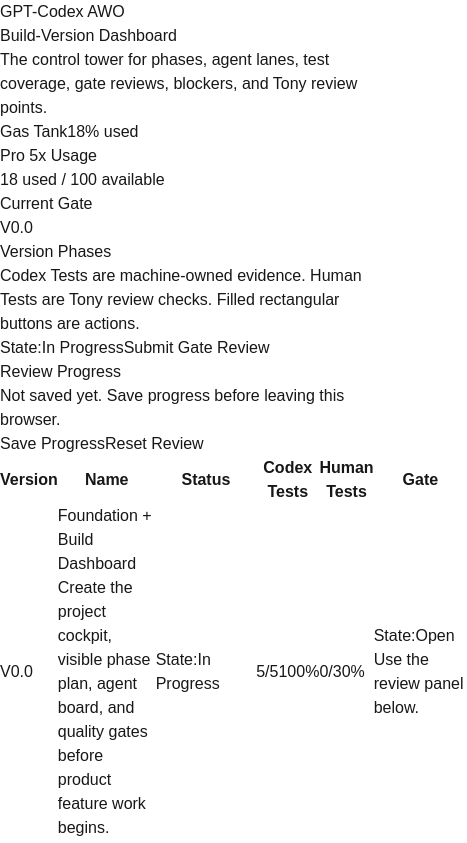
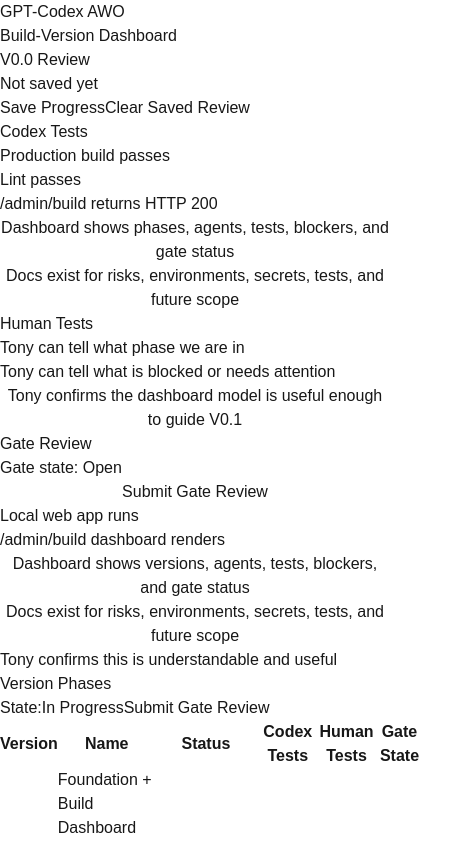
Before and after one commit to TBHVision/gpt-codex-awo, a Next.js app: page /admin/build in a window 390 px wide. Shown: the top 843 px of the page, 467 px wide, since content can reach past the window. Built offline with nearby package versions, Linux system fonts and the light colour scheme.

Commit message:
feat: add gate approval flow

```diff
--- a/src/app/admin/build/BuildDashboardClient.tsx
+++ b/src/app/admin/build/BuildDashboardClient.tsx
@@ -1,10 +1,9 @@
 "use client";
 
-import { useEffect, useMemo, useState } from "react";
+import { useMemo, useState } from "react";
 import {
   agentLanes,
   buildVersions,
-  gasTank,
   gateReview,
   parkingLot,
 } from "@/data/build-dashboard";
@@ -37,14 +36,40 @@ const humanTests = [
 ];
 
 const storageKey = "awo-build-dashboard-v0.0.2";
+const currentPhaseId = "V0.0";
+const nextPhaseId = "V0.1";
 
 type SavedDashboardState = {
   selfChecked: boolean[];
   humanChecked: boolean[];
   gateChecked: boolean[];
   gateSubmitted: boolean;
+  phaseApproved: boolean;
   savedAt: string | null;
 };
+
+function getSavedState(): SavedDashboardState | null {
+  if (typeof window === "undefined") {
+    return null;
+  }
+
+  const stored = window.localStorage.getItem(storageKey);
+
+  if (!stored) {
+    return null;
+  }
+
+  try {
+    return JSON.parse(stored) as SavedDashboardState;
+  } catch {
+    window.localStorage.removeItem(storageKey);
+    return null;
+  }
+}
+
+function normalizeChecks(items: boolean[], length: number) {
+  return Array.from({ length }, (_, index) => items[index] ?? false);
+}
 
 function StatusLabel({ label }: { label: string }) {
   return (
@@ -130,32 +155,94 @@ function Checklist({
   onToggle: (index: number) => void;
 }) {
   return (
-    <div className="rounded-lg border border-slate-200 bg-white p-5">
-      <h2 className="text-lg font-semibold">{title}</h2>
-      <div className="mt-4 space-y-3">
+    <div className="rounded-lg border border-slate-200 bg-white p-4">
+      <h2 className="text-base font-semibold">{title}</h2>
+      <div className="mt-3 space-y-2">
         {items.map((item, index) => (
-          <label
-            className="flex cursor-pointer gap-3 rounded-lg border border-slate-200 bg-slate-50 p-3 text-sm text-slate-700"
+          <button
+            aria-checked={checked[index]}
+            className="flex w-full cursor-pointer gap-2 rounded-md border border-slate-200 bg-slate-50 px-3 py-2 text-left text-sm text-slate-700 hover:bg-white"
             key={item}
+            onClick={() => onToggle(index)}
+            role="checkbox"
+            type="button"
           >
-            <input
-              checked={checked[index]}
-              className="mt-0.5 h-4 w-4 accent-slate-950"
-              onChange={() => onToggle(index)}
-              type="checkbox"
-            />
+            <span
+              className={`mt-0.5 flex h-4 w-4 shrink-0 items-center justify-center rounded border ${
+                checked[index]
+                  ? "border-slate-950 bg-slate-950"
+                  : "border-slate-300 bg-white"
+              }`}
+            >
+              {checked[index] ? <span className="h-2 w-2 rounded-sm bg-white" /> : null}
+            </span>
             <span>{item}</span>
-          </label>
+          </button>
         ))}
       </div>
     </div>
   );
 }
 
+function GateState({ label }: { label: string }) {
+  return (
+    <span className="text-sm font-semibold text-slate-700">
+      Gate state: <span className="text-slate-950">{label}</span>
+    </span>
+  );
+}
+
+function ConfirmGateDialog({
+  onCancel,
+  onConfirm,
+}: {
+  onCancel: () => void;
+  onConfirm: () => void;
+}) {
+  const [typedPhase, setTypedPhase] = useState("");
+  const canConfirm = typedPhase.trim().toUpperCase() === currentPhaseId;
+
+  return (
+    <div
+      aria-labelledby="gate-confirm-title"
+      aria-modal="true"
+      className="fixed inset-0 z-50 flex items-center justify-center bg-slate-950/40 px-4"
+      role="dialog"
+    >
+      <div className="w-full max-w-lg rounded-lg border border-slate-200 bg-white p-5 shadow-xl">
+        <h2 className="text-lg font-semibold" id="gate-confirm-title">
+          Approve {currentPhaseId}
+        </h2>
+        <p className="mt-2 text-sm leading-6 text-slate-600">
+          Are you sure {currentPhaseId} is complete and ready to move on to{" "}
+          {nextPhaseId}? Type {currentPhaseId} to confirm.
+        </p>
+        <input
+          autoFocus
+          className="mt-4 h-11 w-full rounded-md border border-slate-300 px-3 text-sm outline-none focus:border-slate-950"
+          onChange={(event) => setTypedPhase(event.target.value)}
+          placeholder={currentPhaseId}
+          value={typedPhase}
+        />
+        <div className="mt-5 flex flex-wrap justify-end gap-2">
+          <ActionButton kind="secondary" onClick={onCancel}>
+            Cancel
+          </ActionButton>
+          <ActionButton disabled={!canConfirm} onClick={onConfirm}>
+            Approve Phase
+          </ActionButton>
+        </div>
+      </div>
+    </div>
+  );
+}
+
 export default function BuildDashboardClient() {
-  const gasTankPercent = Math.round((gasTank.used / gasTank.available) * 100);
+  const [initialSavedState] = useState(() => getSavedState());
   const [selfChecked, setSelfChecked] = useState(() =>
-    selfTests.map((item) =>
+    initialSavedState?.selfChecked?.length === selfTests.length
+      ? initialSavedState.selfChecked
+      : selfTests.map((item) =>
       [
         "Production build passes",
         "Lint passes",
@@ -166,10 +253,14 @@ export default function BuildDashboardClient() {
         ),
   );
   const [humanChecked, setHumanChecked] = useState(() =>
-    humanTests.map(() => false),
+    initialSavedState?.humanChecked?.length === humanTests.length
+      ? initialSavedState.humanChecked
+      : humanTests.map(() => false),
   );
   const [gateChecked, setGateChecked] = useState(() =>
-    gateReview.required.map((item) =>
+    initialSavedState?.gateChecked?.length === gateReview.required.length
+      ? initialSavedState.gateChecked
+      : gateReview.required.map((item) =>
       [
         "Local web app runs",
         "/admin/build dashboard renders",
@@ -178,49 +269,31 @@ export default function BuildDashboardClient() {
       ].includes(item),
         ),
   );
-  const [gateSubmitted, setGateSubmitted] = useState(false);
-  const [savedAt, setSavedAt] = useState<string | null>(null);
-  const [loaded, setLoaded] = useState(false);
+  const [gateSubmitted, setGateSubmitted] = useState(
+    initialSavedState?.gateSubmitted ?? false,
+  );
+  const [phaseApproved, setPhaseApproved] = useState(
+    initialSavedState?.phaseApproved ?? false,
+  );
+  const [showGateConfirm, setShowGateConfirm] = useState(false);
+  const [savedAt, setSavedAt] = useState<string | null>(
+    initialSavedState?.savedAt ?? null,
+  );
 
   const currentVersion = buildVersions[0];
-  const selfPassed = selfChecked.filter(Boolean).length;
-  const humanPassed = humanChecked.filter(Boolean).length;
-  const gatePassed = gateChecked.filter(Boolean).length;
+  const normalizedSelfChecked = normalizeChecks(selfChecked, selfTests.length);
+  const normalizedHumanChecked = normalizeChecks(humanChecked, humanTests.length);
+  const normalizedGateChecked = normalizeChecks(
+    gateChecked,
+    gateReview.required.length,
+  );
+  const selfPassed = normalizedSelfChecked.filter(Boolean).length;
+  const humanPassed = normalizedHumanChecked.filter(Boolean).length;
+  const gatePassed = normalizedGateChecked.filter(Boolean).length;
   const canSubmitGate =
     selfPassed === selfTests.length &&
     humanPassed === humanTests.length &&
     gatePassed === gateReview.required.length;
-
-  useEffect(() => {
-    window.setTimeout(() => {
-      const stored = window.localStorage.getItem(storageKey);
-
-      if (stored) {
-        try {
-          const parsed = JSON.parse(stored) as SavedDashboardState;
-
-          if (parsed.selfChecked?.length === selfTests.length) {
-            setSelfChecked(parsed.selfChecked);
-          }
-
-          if (parsed.humanChecked?.length === humanTests.length) {
-            setHumanChecked(parsed.humanChecked);
-          }
-
-          if (parsed.gateChecked?.length === gateReview.required.length) {
-            setGateChecked(parsed.gateChecked);
-          }
-
-          setGateSubmitted(Boolean(parsed.gateSubmitted));
-          setSavedAt(parsed.savedAt ?? null);
-        } catch {
-          window.localStorage.removeItem(storageKey);
-        }
-      }
-
-      setLoaded(true);
-    }, 0);
-  }, []);
 
   const liveVersions = useMemo(
     () =>
@@ -228,40 +301,61 @@ export default function BuildDashboardClient() {
         index === 0
           ? {
               ...version,
+              status: phaseApproved ? ("Complete" as const) : version.status,
               selfTests: { passed: selfPassed, total: selfTests.length },
               humanTests: { passed: humanPassed, total: humanTests.length },
-              gate: gateSubmitted ? ("Pending Review" as const) : version.gate,
+              gate: phaseApproved
+                ? ("Approved" as const)
+                : gateSubmitted
+                  ? ("Pending Review" as const)
+                  : version.gate,
+            }
+          : index === 1 && phaseApproved
+            ? {
+                ...version,
+                status: "In Progress" as const,
+                gate: "Open" as const,
               }
           : version,
       ),
-    [gateSubmitted, humanPassed, selfPassed],
+    [gateSubmitted, humanPassed, phaseApproved, selfPassed],
   );
 
   const toggleSelf = (index: number) => {
     setSelfChecked((items) =>
-      items.map((item, itemIndex) => (itemIndex === index ? !item : item)),
+      normalizeChecks(items, selfTests.length).map((item, itemIndex) =>
+        itemIndex === index ? !item : item,
+      ),
     );
   };
 
   const toggleHuman = (index: number) => {
     setHumanChecked((items) =>
-      items.map((item, itemIndex) => (itemIndex === index ? !item : item)),
+      normalizeChecks(items, humanTests.length).map((item, itemIndex) =>
+        itemIndex === index ? !item : item,
+      ),
     );
   };
 
   const toggleGate = (index: number) => {
     setGateChecked((items) =>
-      items.map((item, itemIndex) => (itemIndex === index ? !item : item)),
+      normalizeChecks(items, gateReview.required.length).map((item, itemIndex) =>
+        itemIndex === index ? !item : item,
+      ),
     );
   };
 
-  const saveProgress = (submit = gateSubmitted) => {
+  const saveProgress = (
+    submit = gateSubmitted,
+    approved = phaseApproved,
+  ) => {
     const nextSavedAt = new Date().toLocaleString();
     const state: SavedDashboardState = {
-      selfChecked,
-      humanChecked,
-      gateChecked,
+      selfChecked: normalizedSelfChecked,
+      humanChecked: normalizedHumanChecked,
+      gateChecked: normalizedGateChecked,
       gateSubmitted: submit,
+      phaseApproved: approved,
       savedAt: nextSavedAt,
     };
 
@@ -270,13 +364,20 @@ export default function BuildDashboardClient() {
   };
 
   const submitGateReview = () => {
+    setShowGateConfirm(true);
+  };
+
+  const approveGateReview = () => {
     setGateSubmitted(true);
+    setPhaseApproved(true);
+    setShowGateConfirm(false);
     const nextSavedAt = new Date().toLocaleString();
     const state: SavedDashboardState = {
-      selfChecked,
-      humanChecked,
-      gateChecked,
+      selfChecked: normalizedSelfChecked,
+      humanChecked: normalizedHumanChecked,
+      gateChecked: normalizedGateChecked,
       gateSubmitted: true,
+      phaseApproved: true,
       savedAt: nextSavedAt,
     };
 
@@ -292,6 +393,8 @@ export default function BuildDashboardClient() {
           "Production build passes",
           "Lint passes",
           "/admin/build returns HTTP 200",
+          "Dashboard shows phases, agents, tests, blockers, and gate status",
+          "Docs exist for risks, environments, secrets, tests, and future scope",
         ].includes(item),
       ),
     );
@@ -307,13 +410,21 @@ export default function BuildDashboardClient() {
       ),
     );
     setGateSubmitted(false);
+    setPhaseApproved(false);
+    setShowGateConfirm(false);
     setSavedAt(null);
   };
 
   return (
     <main className="min-h-screen bg-[#f6f4ef] text-slate-950">
+      {showGateConfirm ? (
+        <ConfirmGateDialog
+          onCancel={() => setShowGateConfirm(false)}
+          onConfirm={approveGateReview}
+        />
+      ) : null}
       <section className="border-b border-slate-200 bg-white">
-        <div className="mx-auto flex max-w-7xl flex-col gap-6 px-5 py-8 sm:px-8 lg:flex-row lg:items-end lg:justify-between">
+        <div className="mx-auto flex max-w-7xl flex-col gap-4 px-5 py-6 sm:px-8 lg:flex-row lg:items-end lg:justify-between">
           <div>
             <p className="text-sm font-semibold uppercase tracking-[0.12em] text-slate-500">
               GPT-Codex AWO
@@ -321,36 +432,28 @@ export default function BuildDashboardClient() {
             <h1 className="mt-2 text-3xl font-semibold tracking-normal sm:text-4xl">
               Build-Version Dashboard
             </h1>
-            <p className="mt-3 max-w-3xl text-base leading-7 text-slate-600">
-              The control tower for phases, agent lanes, test coverage, gate
-              reviews, blockers, and Tony review points.
-            </p>
           </div>
-          <div className="grid gap-3 sm:grid-cols-2 lg:w-[420px]">
-            <div className="rounded-lg border border-emerald-200 bg-emerald-50 p-4">
-              <div className="flex items-center justify-between gap-3 text-sm font-medium text-emerald-900">
-                <span>Gas Tank</span>
-                <span>{gasTankPercent}% used</span>
+          <div className="flex flex-col gap-2 rounded-lg border border-slate-200 bg-slate-50 p-3 lg:min-w-[420px]">
+            <div className="flex flex-col gap-1 sm:flex-row sm:items-center sm:justify-between">
+              <div>
+                <div className="text-sm font-semibold text-slate-950">
+                  V0.0 Review
                 </div>
-              <div className="mt-1 text-2xl font-semibold text-emerald-950">
-                {gasTank.label}
-              </div>
-              <div className="mt-3 h-2 rounded-full bg-emerald-100">
-                <div
-                  className="h-2 rounded-full bg-emerald-700"
-                  style={{ width: `${gasTankPercent}%` }}
-                />
-              </div>
-              <div className="mt-2 text-xs font-medium text-emerald-900">
-                {gasTank.used} used / {gasTank.available} available
+                <div className="text-xs text-slate-600">
+                  {savedAt
+                    ? `Saved ${savedAt}`
+                    : phaseApproved
+                      ? `${currentPhaseId} approved`
+                      : "Not saved yet"}
                 </div>
               </div>
-            <div className="rounded-lg border border-blue-200 bg-blue-50 p-4">
-              <div className="text-sm font-medium text-blue-900">
-                Current Gate
-              </div>
-              <div className="mt-1 text-2xl font-semibold text-blue-950">
-                {gateReview.currentVersion}
+              <div className="flex flex-wrap gap-2">
+                <ActionButton kind="secondary" onClick={() => saveProgress()}>
+                  Save Progress
+                </ActionButton>
+                <ActionButton kind="danger" onClick={resetReview}>
+                  Clear Saved Review
+                </ActionButton>
               </div>
             </div>
           </div>
@@ -359,45 +462,85 @@ export default function BuildDashboardClient() {
 
       <div className="mx-auto grid max-w-7xl gap-6 px-5 py-6 sm:px-8 lg:grid-cols-[1fr_360px]">
         <section className="space-y-6">
-          <div className="rounded-lg border border-slate-200 bg-white p-5">
-            <div className="flex flex-col gap-3 sm:flex-row sm:items-center sm:justify-between">
+          <div className="space-y-4">
+            <div className="grid gap-4 xl:grid-cols-2">
+              <Checklist
+                checked={normalizedSelfChecked}
+                items={selfTests}
+                onToggle={toggleSelf}
+                title="Codex Tests"
+              />
+              <Checklist
+                checked={normalizedHumanChecked}
+                items={humanTests}
+                onToggle={toggleHuman}
+                title="Human Tests"
+              />
+            </div>
+
+            <div className="rounded-lg border border-slate-200 bg-white p-4">
+              <div className="flex flex-col gap-3 lg:flex-row lg:items-center lg:justify-between">
                 <div>
-                <h2 className="text-xl font-semibold">Version Phases</h2>
-                <p className="mt-1 text-sm text-slate-600">
-                  Codex Tests are machine-owned evidence. Human Tests are Tony
-                  review checks. Filled rectangular buttons are actions.
-                </p>
+                  <h2 className="text-base font-semibold">Gate Review</h2>
+                  <div className="mt-1">
+                    <GateState
+                      label={
+                        phaseApproved
+                          ? "Approved"
+                          : gateSubmitted
+                            ? "Pending Review"
+                            : "Open"
+                      }
+                    />
                   </div>
-              <div className="flex flex-wrap gap-2">
-                <StatusLabel label={currentVersion.status} />
+                </div>
                 <ActionButton
-                  disabled={!canSubmitGate || gateSubmitted}
+                  disabled={!canSubmitGate || gateSubmitted || phaseApproved}
                   onClick={submitGateReview}
                 >
                   Submit Gate Review
                 </ActionButton>
               </div>
+              <div className="mt-3 grid gap-2 lg:grid-cols-2">
+                {gateReview.required.map((item, index) => (
+                  <button
+                    aria-checked={normalizedGateChecked[index]}
+                    className="flex cursor-pointer gap-2 rounded-md border border-slate-200 bg-slate-50 px-3 py-2 text-left text-sm text-slate-700 hover:bg-white"
+                    key={item}
+                    onClick={() => toggleGate(index)}
+                    role="checkbox"
+                    type="button"
+                  >
+                    <span
+                      className={`mt-0.5 flex h-4 w-4 shrink-0 items-center justify-center rounded border ${
+                        normalizedGateChecked[index]
+                          ? "border-slate-950 bg-slate-950"
+                          : "border-slate-300 bg-white"
+                      }`}
+                    >
+                      {normalizedGateChecked[index] ? (
+                        <span className="h-2 w-2 rounded-sm bg-white" />
+                      ) : null}
+                    </span>
+                    <span>{item}</span>
+                  </button>
+                ))}
+              </div>
+            </div>
           </div>
 
-            <div className="mt-4 flex flex-col gap-3 rounded-lg border border-slate-200 bg-slate-50 p-4 sm:flex-row sm:items-center sm:justify-between">
+          <div className="rounded-lg border border-slate-200 bg-white p-5">
+            <div className="flex flex-col gap-3 sm:flex-row sm:items-center sm:justify-between">
               <div>
-                <div className="text-sm font-semibold text-slate-900">
-                  Review Progress
-                </div>
-                <div className="mt-1 text-sm text-slate-600">
-                  {savedAt
-                    ? `Saved in this browser at ${savedAt}.`
-                    : loaded
-                      ? "Not saved yet. Save progress before leaving this browser."
-                      : "Loading saved review state..."}
-                </div>
+                <h2 className="text-xl font-semibold">Version Phases</h2>
               </div>
               <div className="flex flex-wrap gap-2">
-                <ActionButton kind="secondary" onClick={() => saveProgress()}>
-                  Save Progress
-                </ActionButton>
-                <ActionButton kind="danger" onClick={resetReview}>
-                  Reset Review
+                <StatusLabel label={currentVersion.status} />
+                <ActionButton
+                  disabled={!canSubmitGate || gateSubmitted || phaseApproved}
+                  onClick={submitGateReview}
+                >
+                  Submit Gate Review
                 </ActionButton>
               </div>
             </div>
@@ -411,7 +554,7 @@ export default function BuildDashboardClient() {
                     <th className="py-3 pr-4 font-semibold">Status</th>
                     <th className="py-3 pr-4 font-semibold">Codex Tests</th>
                     <th className="py-3 pr-4 font-semibold">Human Tests</th>
-                    <th className="py-3 pr-4 font-semibold">Gate</th>
+                    <th className="py-3 pr-4 font-semibold">Gate State</th>
                   </tr>
                 </thead>
                 <tbody>
@@ -437,35 +580,13 @@ export default function BuildDashboardClient() {
                         <ProgressBar {...version.humanTests} />
                       </td>
                       <td className="py-4 pr-4">
-                        <div className="space-y-2">
-                          <StatusLabel label={version.gate} />
-                          {version.id === "V0.0" ? (
-                            <div className="text-xs text-slate-500">
-                              Use the review panel below.
-                            </div>
-                          ) : null}
-                        </div>
+                        <GateState label={version.gate} />
                       </td>
                     </tr>
                   ))}
                 </tbody>
               </table>
             </div>
-          </div>
-
-          <div className="grid gap-6 xl:grid-cols-2">
-            <Checklist
-              checked={selfChecked}
-              items={selfTests}
-              onToggle={toggleSelf}
-              title="V0.0 Codex Tests"
-            />
-            <Checklist
-              checked={humanChecked}
-              items={humanTests}
-              onToggle={toggleHuman}
-              title="V0.0 Human Tests"
-            />
           </div>
 
           <div className="grid gap-6 xl:grid-cols-2">
@@ -498,56 +619,6 @@ export default function BuildDashboardClient() {
                     </div>
                   </div>
                 ))}
-              </div>
-            </div>
-
-            <div className="rounded-lg border border-slate-200 bg-white p-5">
-              <h2 className="text-xl font-semibold">Current Gate Review</h2>
-              <p className="mt-1 text-sm text-slate-600">
-                V0.0 closes only when evidence and human review line up.
-              </p>
-              <div className="mt-4 flex items-center gap-2">
-                <StatusLabel label={gateSubmitted ? "Pending Review" : "Open"} />
-                <span className="text-sm text-slate-500">
-                  {gateReview.currentVersion}
-                </span>
-              </div>
-              <div className="mt-5 space-y-3">
-                {gateReview.required.map((item, index) => (
-                  <label
-                    className="flex cursor-pointer gap-3 rounded-lg border border-slate-200 bg-slate-50 p-3 text-sm text-slate-700"
-                    key={item}
-                  >
-                    <input
-                      checked={gateChecked[index]}
-                      className="mt-0.5 h-4 w-4 accent-slate-950"
-                      onChange={() => toggleGate(index)}
-                      type="checkbox"
-                    />
-                    <span>{item}</span>
-                  </label>
-                ))}
-              </div>
-              <div className="mt-5 rounded-lg border border-slate-200 bg-slate-50 p-4">
-              <div className="text-sm font-semibold text-slate-900">
-                  Gate Rule
-                </div>
-                <p className="mt-1 text-sm leading-6 text-slate-600">
-                  The gate review can be submitted only after every Codex test,
-                  human test, and gate requirement is checked. Codex owns the
-                  Codex Tests. Tony owns the Human Tests.
-                </p>
-                <div className="mt-4 flex flex-wrap gap-2">
-                  <ActionButton
-                    disabled={!canSubmitGate || gateSubmitted}
-                    onClick={submitGateReview}
-                  >
-                    Submit Gate Review
-                  </ActionButton>
-                  <ActionButton kind="secondary" onClick={() => saveProgress()}>
-                    Save Progress
-                  </ActionButton>
-                </div>
               </div>
             </div>
           </div>
@@ -591,8 +662,9 @@ export default function BuildDashboardClient() {
           <div className="rounded-lg border border-slate-200 bg-slate-950 p-5 text-white">
             <h2 className="text-lg font-semibold">Next Action</h2>
             <p className="mt-2 text-sm leading-6 text-slate-300">
-              Complete every V0.0 self test and human test, then submit the
-              gate review before moving to V0.1.
+              {phaseApproved
+                ? `${currentPhaseId} is approved. ${nextPhaseId} is now the active build phase.`
+                : `Complete every ${currentPhaseId} Codex Test and Human Test, then submit the gate review before moving to ${nextPhaseId}.`}
             </p>
           </div>
         </aside>
--- a/src/data/build-dashboard.ts
+++ b/src/data/build-dashboard.ts
@@ -28,14 +28,6 @@ export type AgentLane = {
   dependsOn: string;
   owns: string;
   needsTony: boolean;
-};
-
-export const gasTank = {
-  available: 100,
-  label: "Pro 5x Usage",
-  used: 18,
-  detail:
-    "Pro 5x is the right starting tier. Move toward Pro 20x only if long-running parallel agent work repeatedly hits usage limits or slows delivery.",
 };
 
 export const buildVersions: BuildVersion[] = [
```
Also changed, not shown: 4 other files (tests, documents, lock files or other folders). Lines whose indentation alone changed are shown as unchanged.
